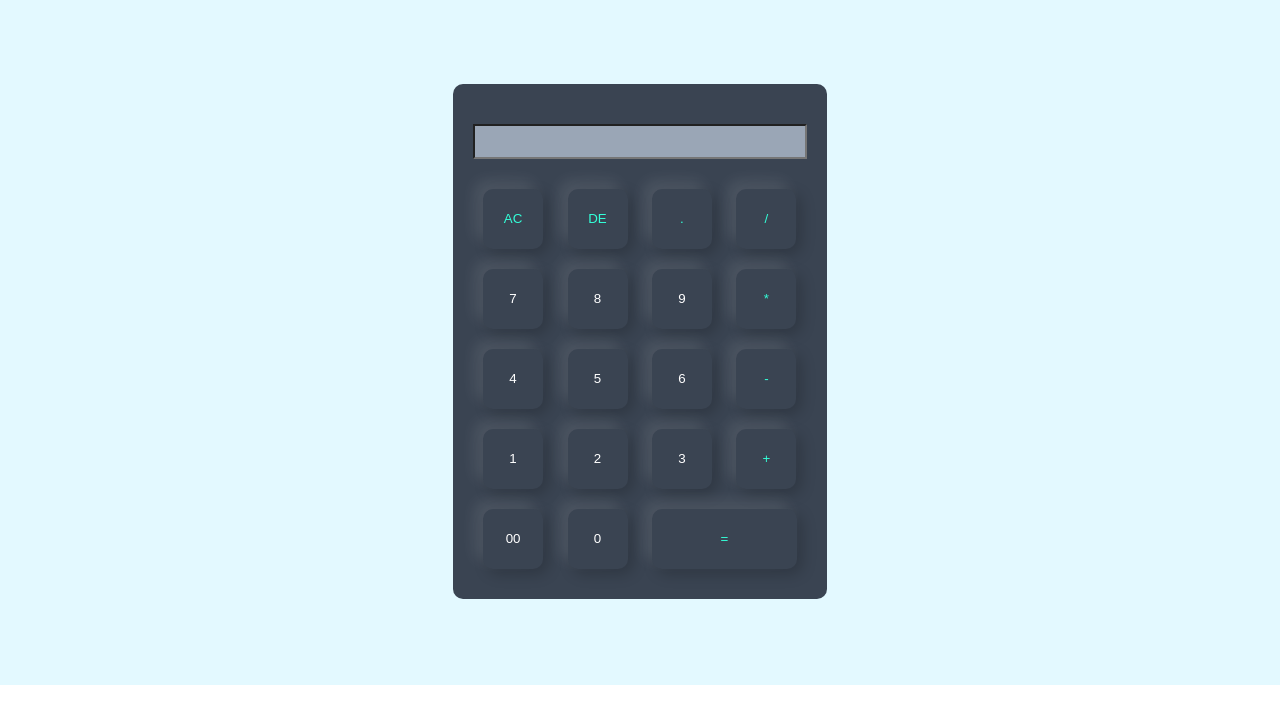
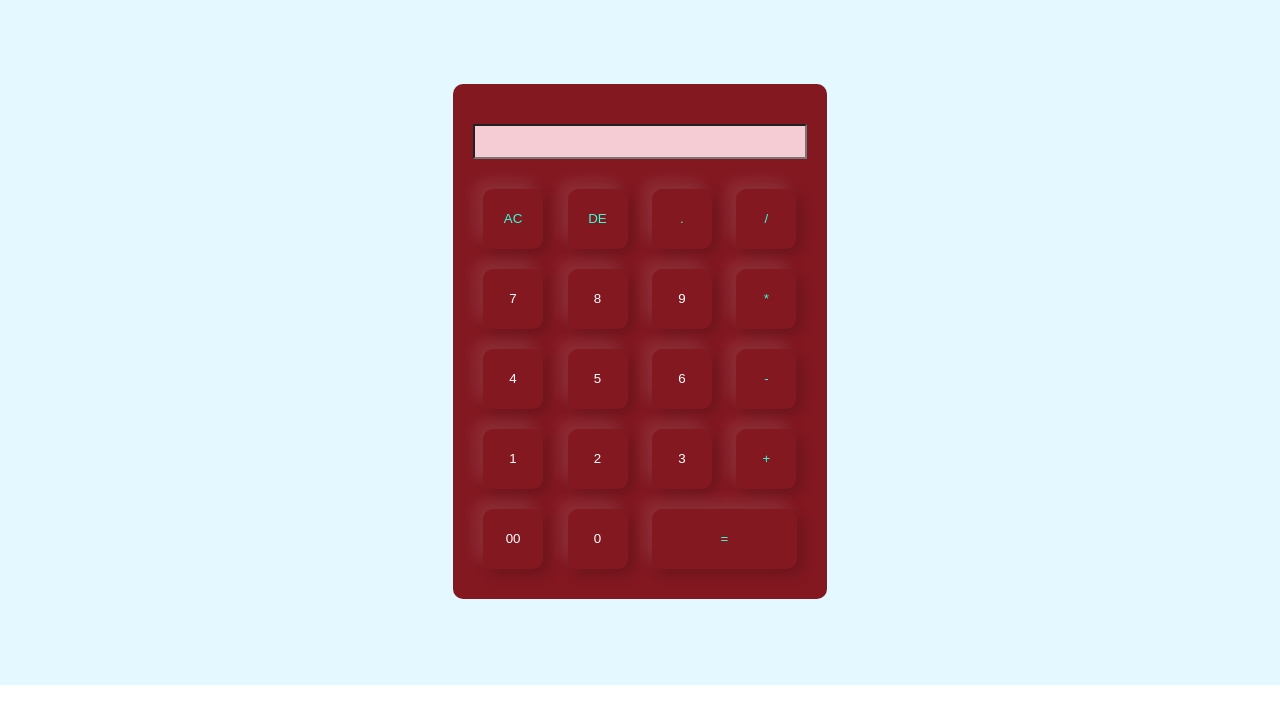
Before and after one commit to Hrushikesh008/guviTask, a plain HTML site: page Task/15 Day-1/index.html in a window 1280 px wide. Shown: the part 98-800 px from the top of the page. Drawn offline with Linux system fonts and the light colour scheme.

Commit message:
Calculator

```diff
--- a/Task/15 Day-1/style.css
+++ b/Task/15 Day-1/style.css
@@ -25,7 +25,7 @@ h1,p {
 }
 
 .calculator{
-    background: #3a4452;
+    background: #831821;
     padding: 20px;
     border-radius: 10px;
 }
@@ -54,7 +54,7 @@ input{
     flex: 1;
     font-size: 25px;
     box-shadow: none;
-    background-color: #9aa6b6;;
+    background-color: #f6ccd4;;
 }
 
 form button.equal{
```
Also changed, not shown: Task/15 Day/index.html (+1 -0 lines).
